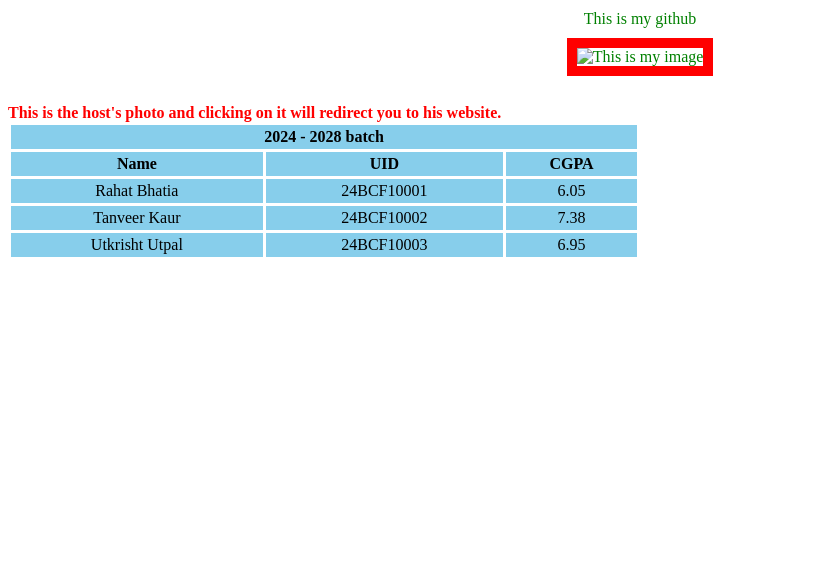
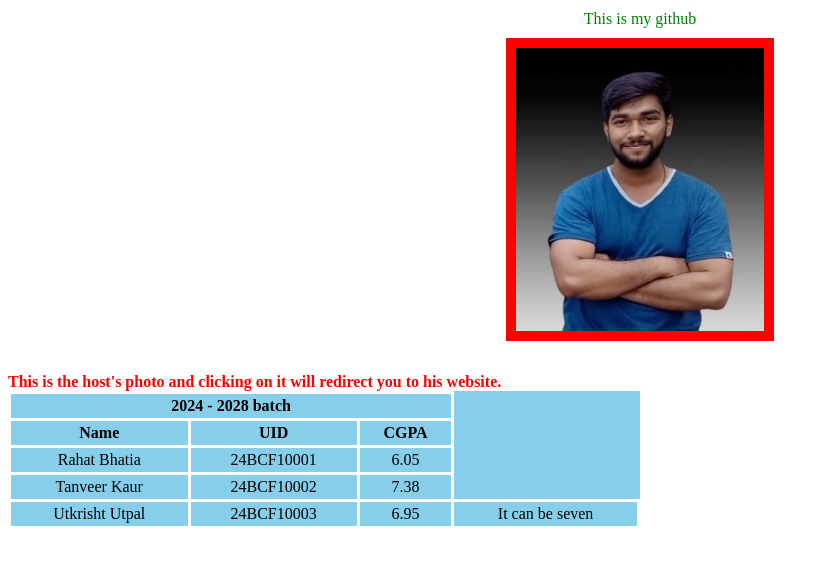
Before and after one commit to Utkrisht-Utpal/javascript, a plain HTML site: page index.html in a window 1280 px wide. Shown: the whole page, without its empty margins (0-829 px from the left). Drawn offline with Linux system fonts and the light colour scheme.

Commit message:
This is the newset file

```diff
--- /dev/null
+++ b/basic.js
@@ -0,0 +1,29 @@
+//Flipkart product page copy
+
+// const product = {
+//     product_name: "Parker Jotter Standard CT Blue Pen",
+//     color: "black",
+//     Star: 4.5,
+//     Ratings: "7,002",
+//     dealofday: (true),
+//     price: "MRP: 270",
+//     discount: "5%",
+//     origPrice: 285,
+// };
+
+// console.log(product)
+
+
+//LinkedIn profile elements copy
+
+const profile = {
+    Name: "Utkrisht Utpal",
+    verified: true,
+    headline: "Full Stack developer | CU'28 | Tech Enthusiast | Photographer | Geek",
+    location: "Muzzaffarpur, Bihar, India",
+    experience: "Brainstomers club",
+    connections: (true)
+};
+console.log(profile);
+console.log(typeof profile.verified);
+console.log(typeof profile["connections"]);
--- a/index.html
+++ b/index.html
@@ -37,6 +37,7 @@
             <td>Utkrisht Utpal</td>
             <td>24BCF10003</td>
             <td>6.95</td>
+            <td>It can be seven</td>
         </tr>
         </table>
 
```
Also changed, not shown: myimage.jpg (added).
